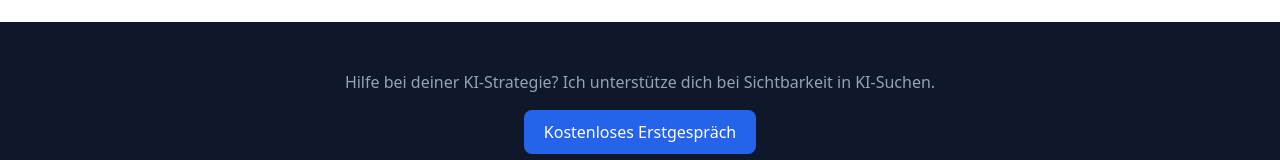
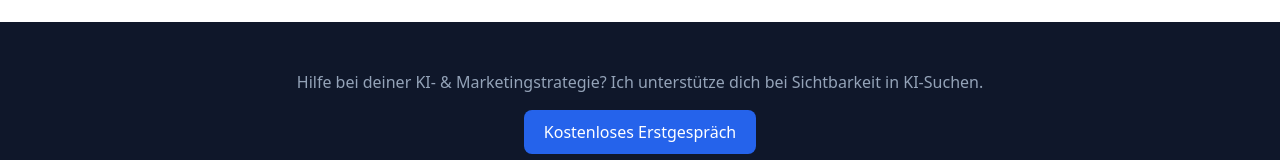
Before and after one commit to timk1975/ki-bot-analyzer, a website: page geo-check.html in a window 1280 px wide. Shown: the part 2946-3106 px from the top of the page. Drawn offline with nearby package versions, Linux system fonts and the light colour scheme.

Commit message:
Update geo-check.html

```diff
--- a/geo-check.html
+++ b/geo-check.html
@@ -14,9 +14,9 @@
       name: "Tim Klötzing",
       tagline: "KI · Online-Marketing · Sichtbarkeit",
       ctaText: "Kostenloses Erstgespräch",
-      ctaUrl: "#",
-      footerText: "Hilfe bei deiner KI-Strategie? Ich unterstütze dich bei Sichtbarkeit in KI-Suchen.",
-      privacyUrl: "#",
+      ctaUrl: "https://www.tim-kloetzing.de/kontakt/",                 // z. B. "https://tim-kloetzing.de/kontakt"
+      footerText: "Hilfe bei deiner KI- & Marketingstrategie? Ich unterstütze dich bei Sichtbarkeit in KI-Suchen.",
+      privacyUrl: "https://www.tim-kloetzing.de/datenschutzerklaerung/",
       contactEmail: "tik@tim-kloetzing.de",
       website: "tim-kloetzing.de",
       year: new Date().getFullYear()
```
